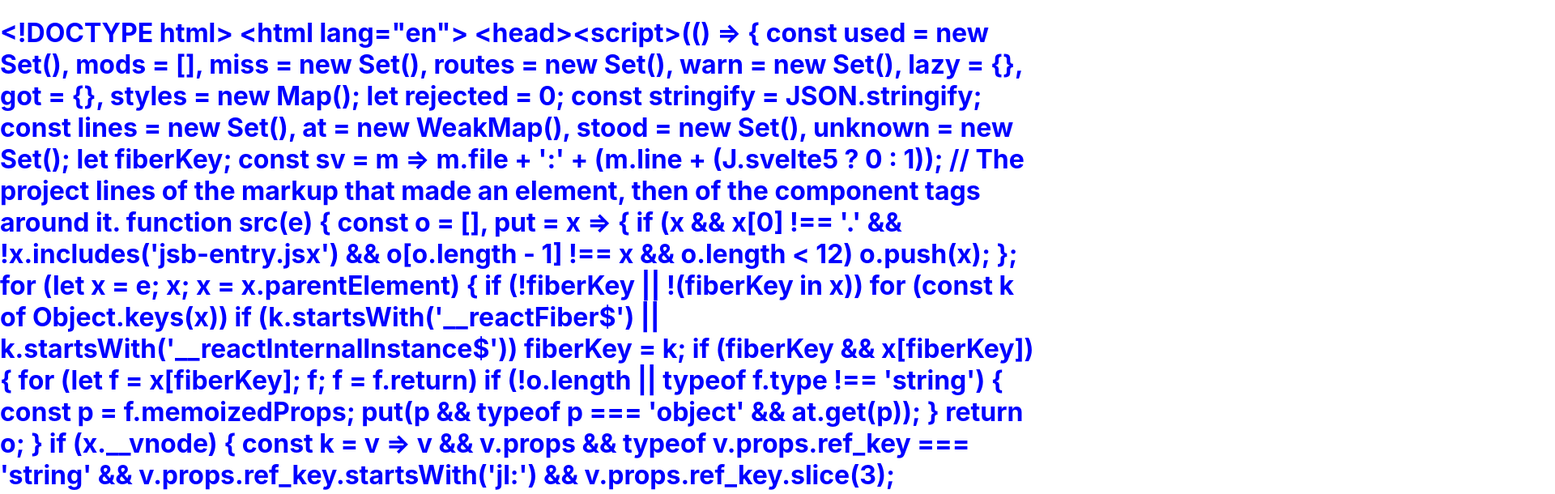
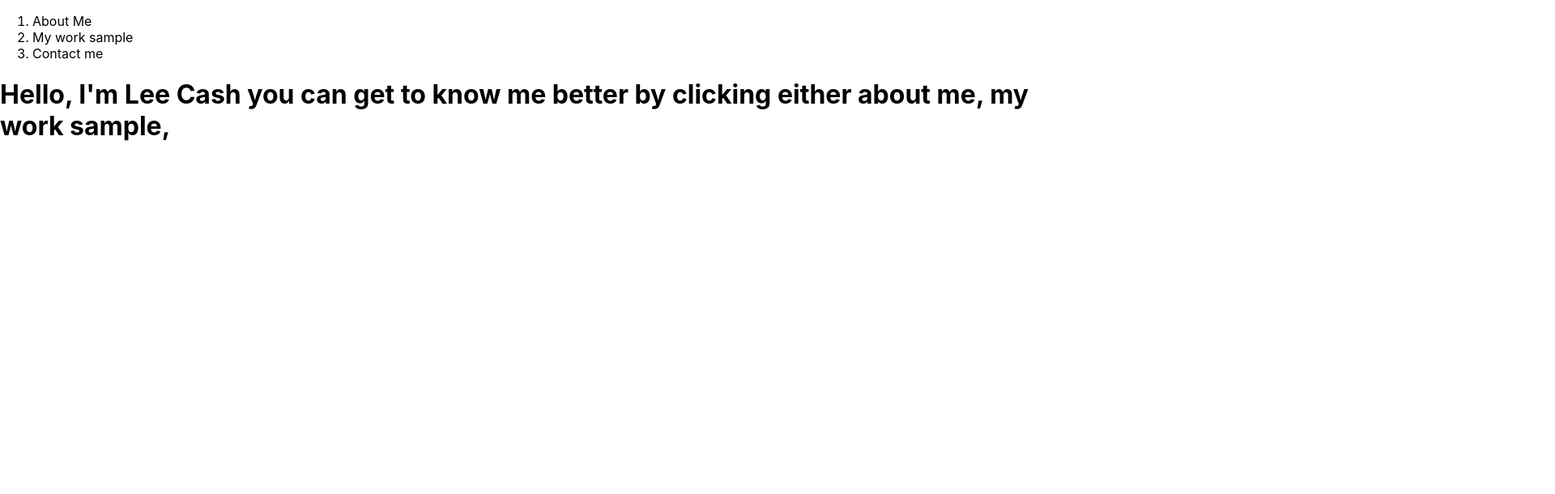
Before and after one commit to LeeFCash/digital-portfolio-react-node, a React (Create React App) app in the folder my-react-app/: page / in a window 1280 px wide. Shown: the top 610 px of the page at 81% size, 1920 px wide, since content can reach past the window. Built offline with nearby package versions, Linux system fonts and the light colour scheme.

Commit message:
making tab stuff work

```diff
--- a/my-react-app/src/App.js
+++ b/my-react-app/src/App.js
@@ -14,14 +14,19 @@
 });
 
   return (
-    <div className="text">
-      {testForNull ? (
-        <>
-          test
-        </>
-      ) : (
-        <h1>{ null ? testName : data }</h1>
-      )}
+    <div className="overManinAll">
+     <div className="mainAll">
+      <div className="mainAll-tabBarDiv">
+       <ol className="mainAll-tabBarDiv-orderList">
+        <li className="mainAll-tabBarDiv-orderList-tab1">About Me</li>
+        <li className="mainAll-tabBarDiv-orderList-tab2">My work sample</li>
+        <li className="mainAll-tabBarDiv-orderList-tab3">Contact me</li>
+       </ol>
+      </div>
+      <div className="mainAll-content1">
+       <h1>Hello, I'm Lee Cash you can get to know me better by clicking either about me, my work sample,</h1>
+      </div>
+     </div>
     </div>
   );
 }
```
